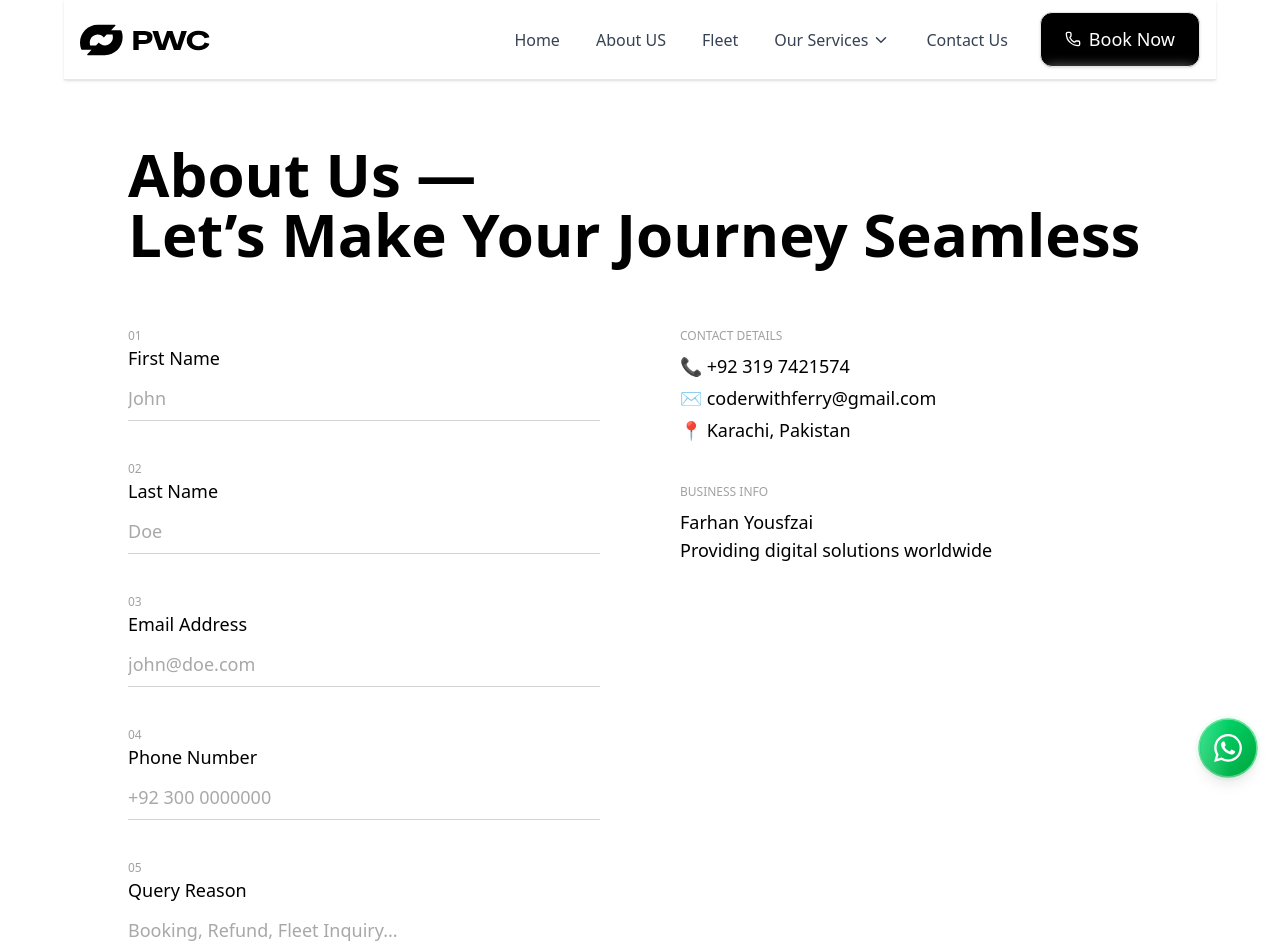
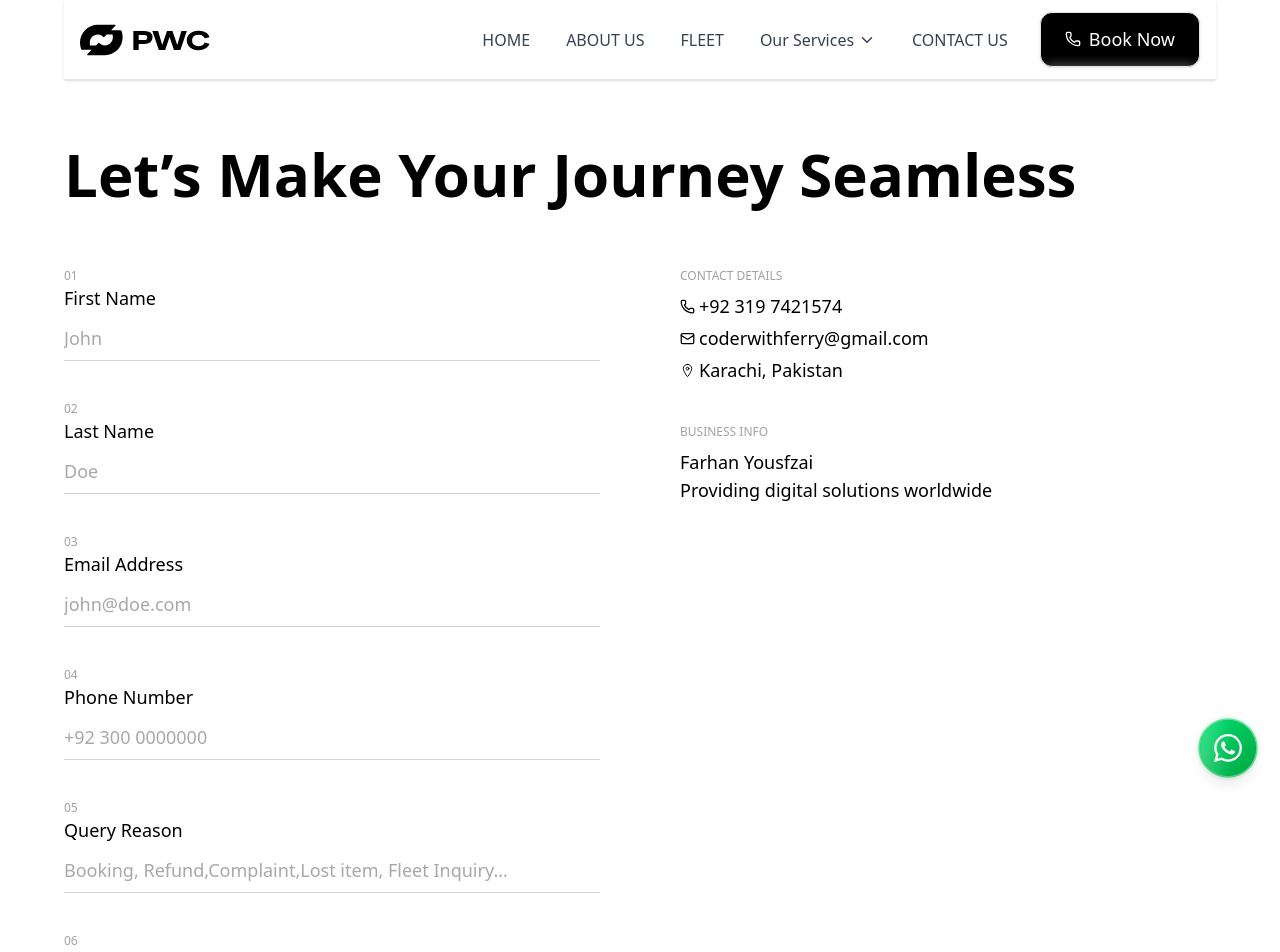
Before and after one commit to FarhanYousafzai0/premiumgatwickcars, a React (Vite) app in the folder client/: page /contact in a window 1280 px wide. Shown: the top 952 px of the page. Built offline with nearby package versions, Linux system fonts and the light colour scheme.

Commit message:
About us

```diff
--- a/client/src/components/Home/Nav.jsx
+++ b/client/src/components/Home/Nav.jsx
@@ -88,11 +88,7 @@ export default function HeaderNav() {
     return () => window.removeEventListener("scroll", updateScrollY);
   }, []);
 
-  // Remove effect that closes drawer on route change (no pathname)
-  // useEffect(() => {
-  //   setOpen(false);
-  //   setMobileServicesOpen(false);
-  // }, [pathname]);
+
 
   // Hide header logic
   const shouldHide = dir === "down" && scrollY > 100;
@@ -163,7 +159,7 @@ export default function HeaderNav() {
                     key={item.to}
                     to={item.to}
                     className={
-                      "px-3 py-2 rounded-md text-[16px] capitalize font-medium transition text-gray-700 hover:text-black"
+                      "px-3 py-2 rounded-md text-[16px]  uppercase font-medium transition text-gray-700 hover:text-black"
                     }
                   >
                     {item.label}
--- a/client/src/pages/Contact.jsx
+++ b/client/src/pages/Contact.jsx
@@ -1,9 +1,12 @@
+import { IoIosSend } from "react-icons/io";
 
 
 import React, { useState } from "react";
 import { SpinnerDotted } from "spinners-react";
 import GlassButton from "../components/Home/GlassButton";
 import { RiArrowRightUpLine } from "react-icons/ri";
+import { LocateIcon, Mail, MailIcon, Phone } from "lucide-react";
+import { IoLocationOutline } from "react-icons/io5";
 
 const Contact = () => {
   const [formData, setFormData] = useState({
@@ -67,9 +70,9 @@ const Contact = () => {
 
 
       {/* Top Heading */}
-      <div className="md:w-[80%] w-[90%] py-20 mx-auto">
+      <div className="md:w-[90%] w-[90%] py-20 mx-auto">
         <span className="md:text-6xl text-4xl font-semibold">
-          About Us — <br /> Let’s Make Your Journey Seamless
+           Let’s Make Your Journey Seamless
         </span>
 
         {/* Form + Contact Info */}
@@ -178,7 +181,7 @@ const Contact = () => {
                 type="text"
                 id="queryReason"
                 name="queryReason"
-                placeholder="Booking, Refund, Fleet Inquiry..."
+                placeholder="Booking, Refund,Complaint,Lost item, Fleet Inquiry..."
                 className="w-full border-b border-neutral-300 bg-transparent py-2 outline-none text-neutral-600"
                 value={formData.queryReason}
                 onChange={handleChange}
@@ -228,7 +231,7 @@ const Contact = () => {
               ) : (
                 "Submit"
               )}
-                <RiArrowRightUpLine size={25}/>
+                <IoIosSend size={25}/>
               </span>
             </GlassButton>
             {/* Submit */}
@@ -242,9 +245,9 @@ const Contact = () => {
               <h5 className="text-neutral-400 uppercase text-xs mb-2">
                 Contact Details
               </h5>
-              <p className="mb-1 text-black">📞 +92 319 7421574</p>
-              <p className="mb-1 text-black">✉️ coderwithferry@gmail.com</p>
-              <p className="text-black">📍 Karachi, Pakistan</p>
+              <p className="mb-1 text-black flex  items-center gap-1"><Phone size={15}/> +92 319 7421574</p>
+              <p className="mb-1 text-black flex items-center gap-1"> <MailIcon size={15}/> coderwithferry@gmail.com</p>
+              <p className="text-black flex items-center gap-1"><IoLocationOutline size={15} />  Karachi, Pakistan</p>
             </div>
 
             {/* Business Info */}
```
